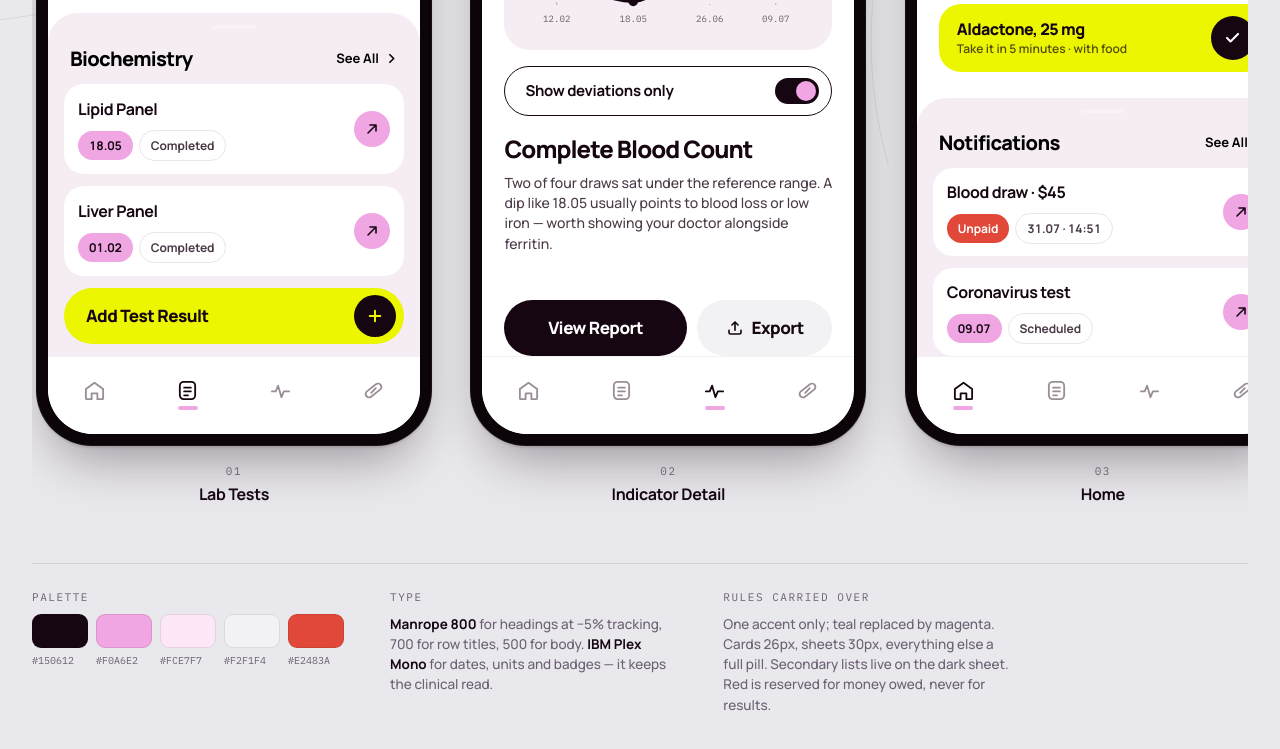
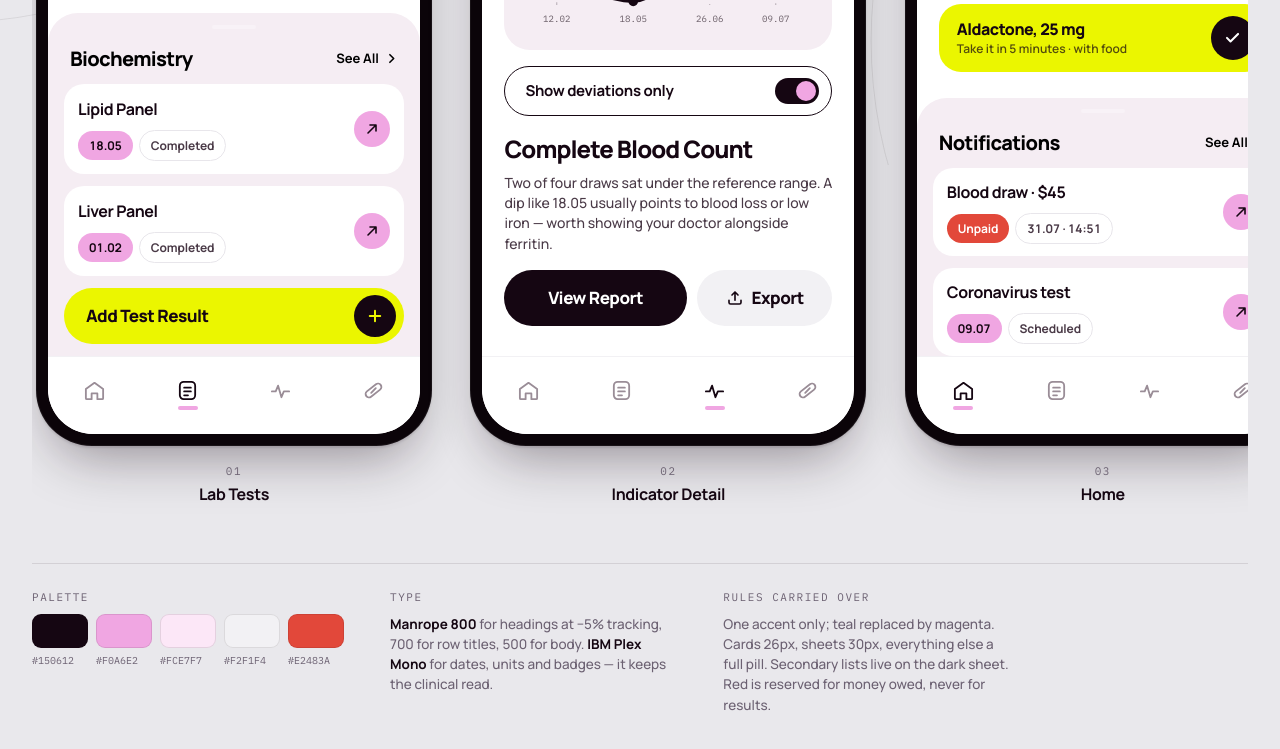
Before and after one commit to juliamamatova/portfolio, a plain HTML site: page bloom-health-screens.html in a window 1280 px wide. Shown: the part 635-1384 px from the top of the page. Drawn offline with Linux system fonts and the light colour scheme.

Commit message:
Update bloom-health-screens.html

```diff
--- a/bloom-health-screens.html
+++ b/bloom-health-screens.html
@@ -439,7 +439,7 @@
                 <p class="body-text">Two of four draws sat under the reference range. A dip like 18.05 usually points to blood loss or low iron — worth showing your doctor alongside ferritin.</p>
               </div>
 
-              <div class="pad actions" style="margin-top:auto">
+              <div class="pad actions" style="margin-top:0px">
                 <span class="btn solid">View Report</span>
                 <span class="btn soft">
                   <svg width="18" height="18" viewBox="0 0 24 24" fill="none" stroke="currentColor" stroke-width="2.2" stroke-linecap="round" stroke-linejoin="round"><path d="M12 15V4M8 8l4-4 4 4M4 15v3a2 2 0 0 0 2 2h12a2 2 0 0 0 2-2v-3"/></svg>
```
